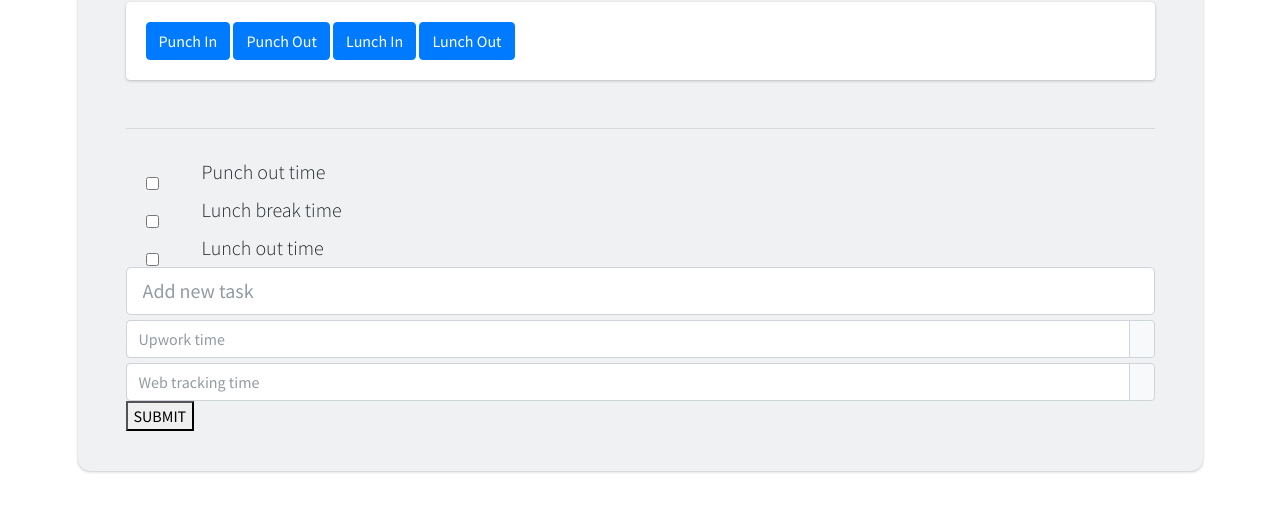
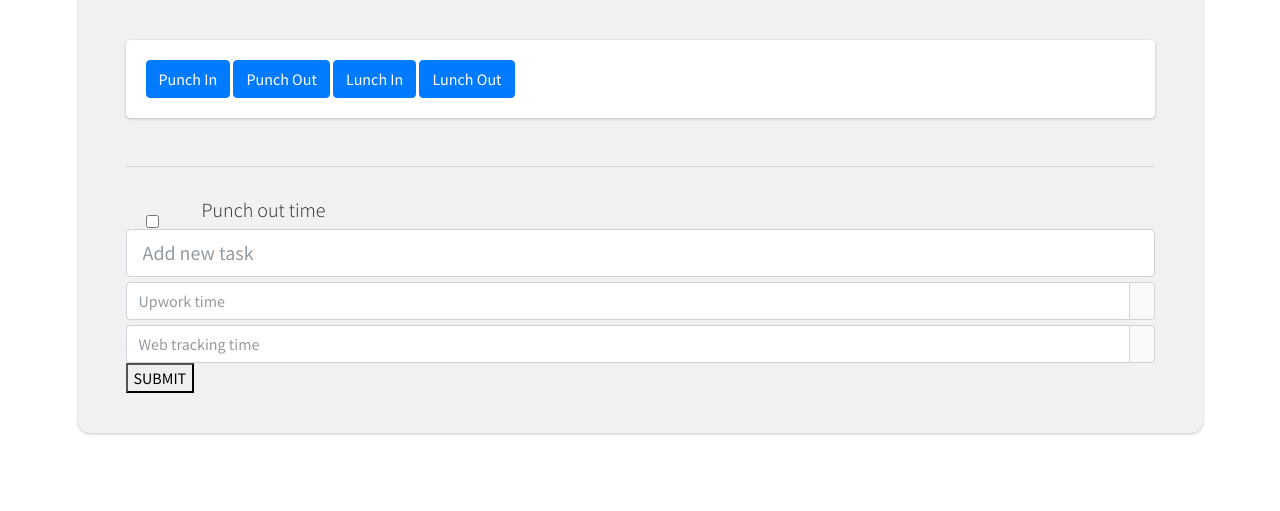
Before and after one commit to rajkumar060301/HR-Web-Applications, a PHP site: page /memberprofile.php in a window 1280 px wide. Shown: the part 1204-1715 px from the top of the page. Run offline with PHP 8.4, Linux system fonts and the light colour scheme; the visitor is signed in with stand-in values (Sample User, id 1); data that the repository does not hold is empty; some libraries are stand-ins or nearby versions.

Commit message:
some parts commit

```diff
--- a/admin/index3.php
+++ b/admin/index3.php
@@ -93,8 +93,7 @@
       <nav class="mt-2">
 
         <ul class="nav nav-pills nav-sidebar flex-column" data-widget="treeview" role="menu" data-accordion="false">
-          <!-- Add icons to the links using the .nav-icon class
-               with font-awesome or any other icon font library -->
+
           <li class="nav-item menu-open">
             <a href="index3.php" class="nav-link active">
               <i class="nav-icon fas fa-tachometer-alt"></i>
--- a/admin/memberprofile.php
+++ b/admin/memberprofile.php
@@ -12,7 +12,6 @@
 
 $row = mysqli_fetch_array($data);
 
-// echo '<h3 class="profile-username text-center">'.$row['fname'].'</h3>';
 
 } else {
     echo "Record Not found";
@@ -175,7 +174,6 @@
   </nav>
   <!-- /.navbar -->
 
-  <!-- Main Sidebar Container -->
 
 
   <!-- Content Wrapper. Contains page content -->
@@ -552,34 +550,8 @@
               </li>
 
             </ul>
-            <ul class="list-group list-group-horizontal rounded-0">
-              <li
-                class="list-group-item d-flex align-items-center ps-0 pe-3 py-1 rounded-0 border-0 bg-transparent">
-                <div class="form-check">
-                  <input class="form-check-input me-0" type="checkbox" name="lunchin" value="" id="flexCheckChecked2"
-                    aria-label="..." />
-                </div>
-              </li>
-              <li
-                class="list-group-item px-3 py-1 d-flex align-items-center flex-grow-1 border-0 bg-transparent">
-                <p id="lunchin" class="lead fw-normal mb-0">Lunch break time</p>
-              </li>
 
-            </ul>
-            <ul class="list-group list-group-horizontal rounded-0">
-              <li
-                class="list-group-item d-flex align-items-center ps-0 pe-3 py-1 rounded-0 border-0 bg-transparent">
-                <div class="form-check">
-                  <input class="form-check-input me-0" type="checkbox" name="lunchout" value="" id="flexCheckChecked2"
-                    aria-label="..." />
-                </div>
-              </li>
-              <li
-                class="list-group-item px-3 py-1 d-flex align-items-center flex-grow-1 border-0 bg-transparent">
-                <p id="lunchout" class="lead fw-normal mb-0">Lunch out time</p>
-              </li>
 
-            </ul>
             <div class="d-flex flex-row align-items-center">
 
                     <input type="text" class="form-control form-control-lg" id="exampleFormControlInput1"
```
